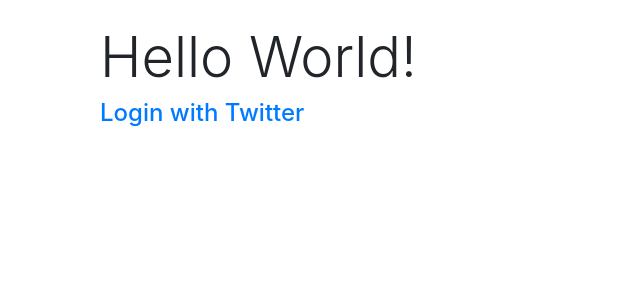
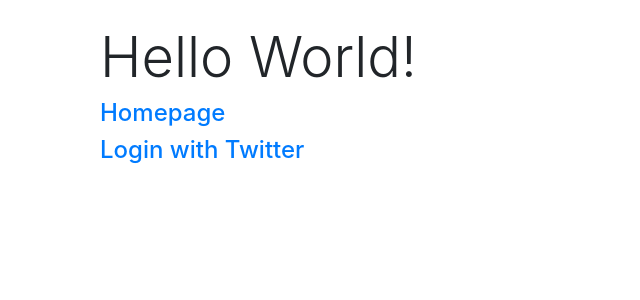
Before and after one commit to franciscojavierarceo/twitter-scan, a Django app: page / in a window 1280 px wide. Shown: the part 245-545 px from the top of the page, without its empty margins (0-640 px from the left). Run offline with Django 3.2, Linux system fonts and the light colour scheme; some libraries are stand-ins or nearby versions.

Commit message:
updated link

```diff
--- a/render/templates/render/index.html
+++ b/render/templates/render/index.html
@@ -25,6 +25,7 @@
     <div class="row text-center justify-content-center">
         <div class="col">
             <h1 class="display-4">Hello World!</h1>
+            <h4 class="display-8"> <a href="{% url 'index' %}">Homepage</a></h4>
             <h4 class="display-8"> <a href="{% url 'twitter_login' %}">Login with Twitter</a></h4>
         </div>
     </div>
```
